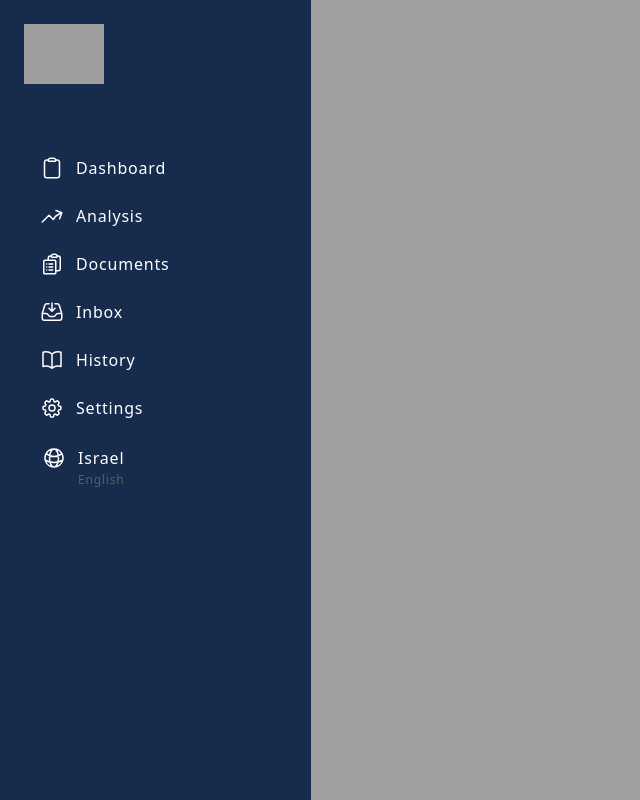
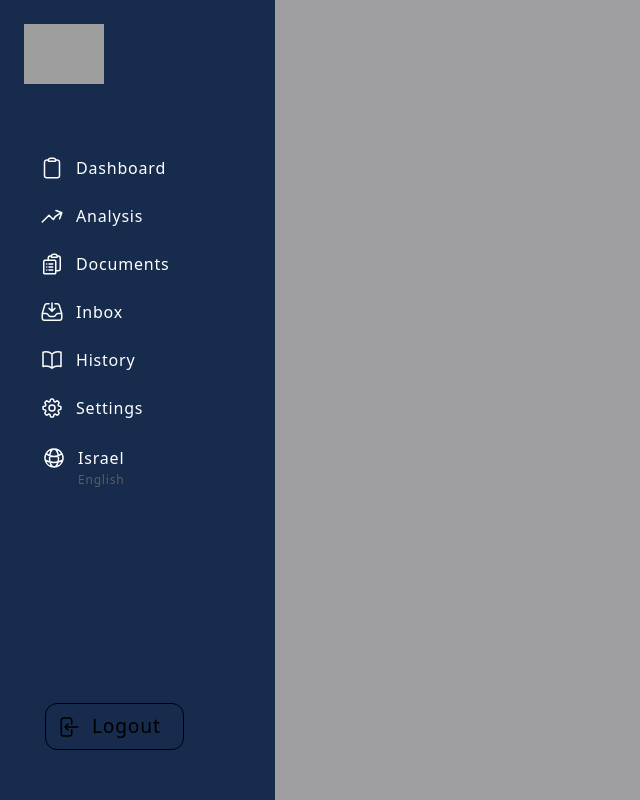
Before and after one commit to Okeanid-ISR/Tutors-web-site, a React (Vite) app: page / in a window 1280 px wide. Shown: the whole page, without its empty margins (0-640 px from the left). Built offline with nearby package versions, Linux system fonts and the light colour scheme; grey boxes are pictures that could not be loaded.

Commit message:
Feat: sideBar build completed

```diff
--- a/src/components/SideBar.jsx
+++ b/src/components/SideBar.jsx
@@ -1,9 +1,9 @@
 const SideBar = () => {
     return (
         <nav className="fixed inset-0 bg-[rgba(0,0,0,0.3)] backdrop-blue-sm z-10">
-            <div className="w-[311px] bg-regal-blue absolute left-0 h-screen">
+            <div className="w-[275px] bg-regal-blue absolute left-0 h-screen">
                 <div className="p-[24px] mb-[36px] flex justify-start items-center">
-                    <img className="w-[80px]" src="https://cdn-icons-png.flaticon.com/512/2179/2179415.png"/>
+                    <img className="w-[80px] cursor-pointer" src="https://cdn-icons-png.flaticon.com/512/2179/2179415.png"/>
                     {/*<span className="hover:text-2xl transition  ml-[12px] text-[1.4rem] font-medium tracking-wider cursor-pointer text-white">LearnLift</span>*/}
                 </div>
                 <ul className="py-[6px] px-[32px] text-[#393ch1]">
@@ -96,6 +96,18 @@ const SideBar = () => {
                         </a>
                     </li>
                 </ul>
+
+            </div>
+            <div className="fixed bottom-[50px] left-[45px] flex tracking-wider
+                            rounded-xl transition duration-[0.3s] hover:bg-[#f5f5f5] hover:text-[#181b21] py-[8px] px-[10px] border-[1.8px] border-[black]">
+                <a href="#" className="font-medium flex items-center">
+                    <svg xmlns="http://www.w3.org/2000/svg" fill="none" viewBox="0 0 24 24" stroke-width="1.5"
+                         stroke="currentColor" className="w-6 h-6">
+                        <path stroke-linecap="round" stroke-linejoin="round"
+                              d="M15.75 9V5.25A2.25 2.25 0 0013.5 3h-6a2.25 2.25 0 00-2.25 2.25v13.5A2.25 2.25 0 007.5 21h6a2.25 2.25 0 002.25-2.25V15M12 9l-3 3m0 0l3 3m-3-3h12.75"/>
+                    </svg>
+                    <span className="text-[1.2rem] mx-[12px]">Logout</span>
+                </a>
             </div>
         </nav>
     )
```
